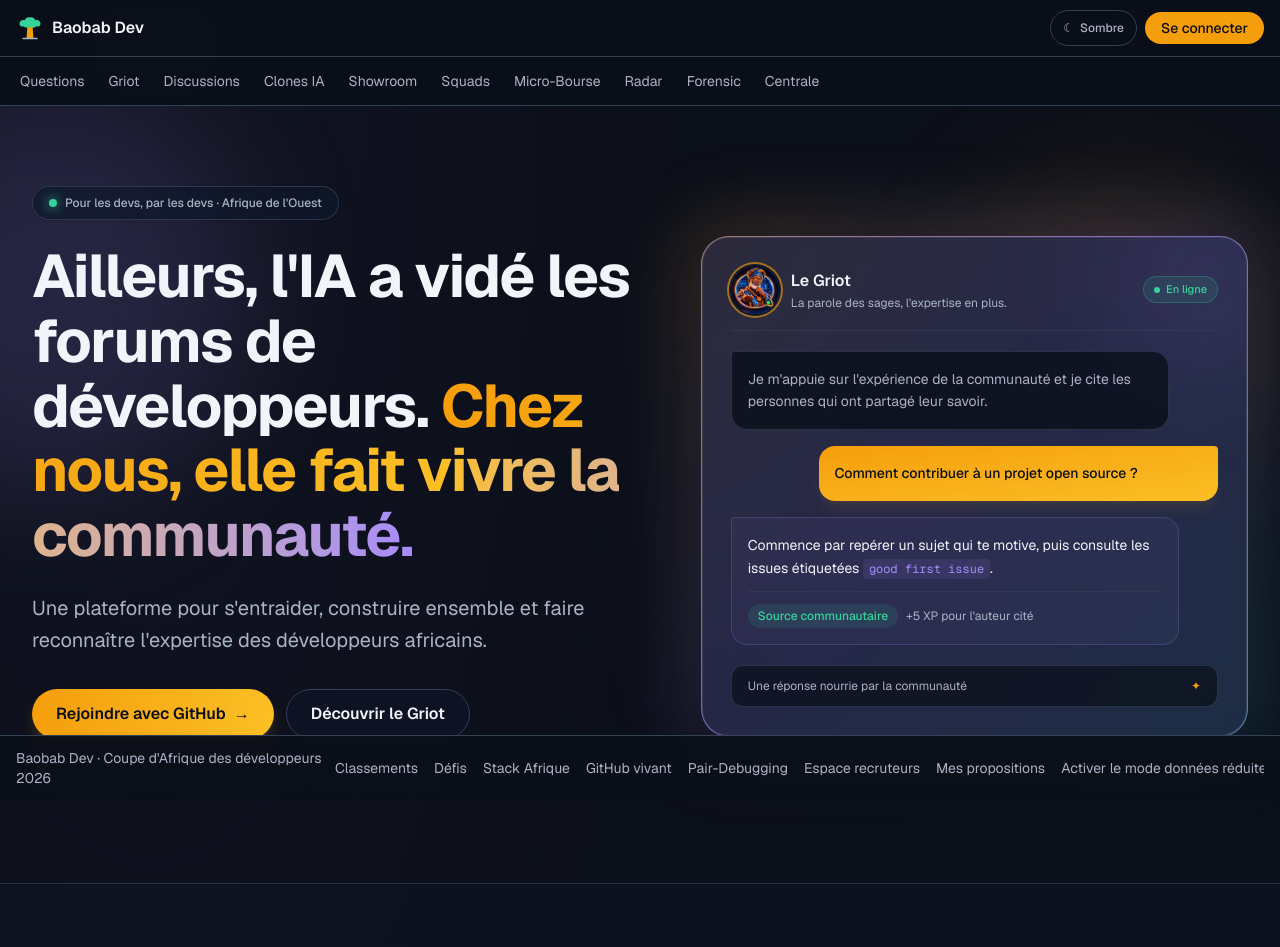
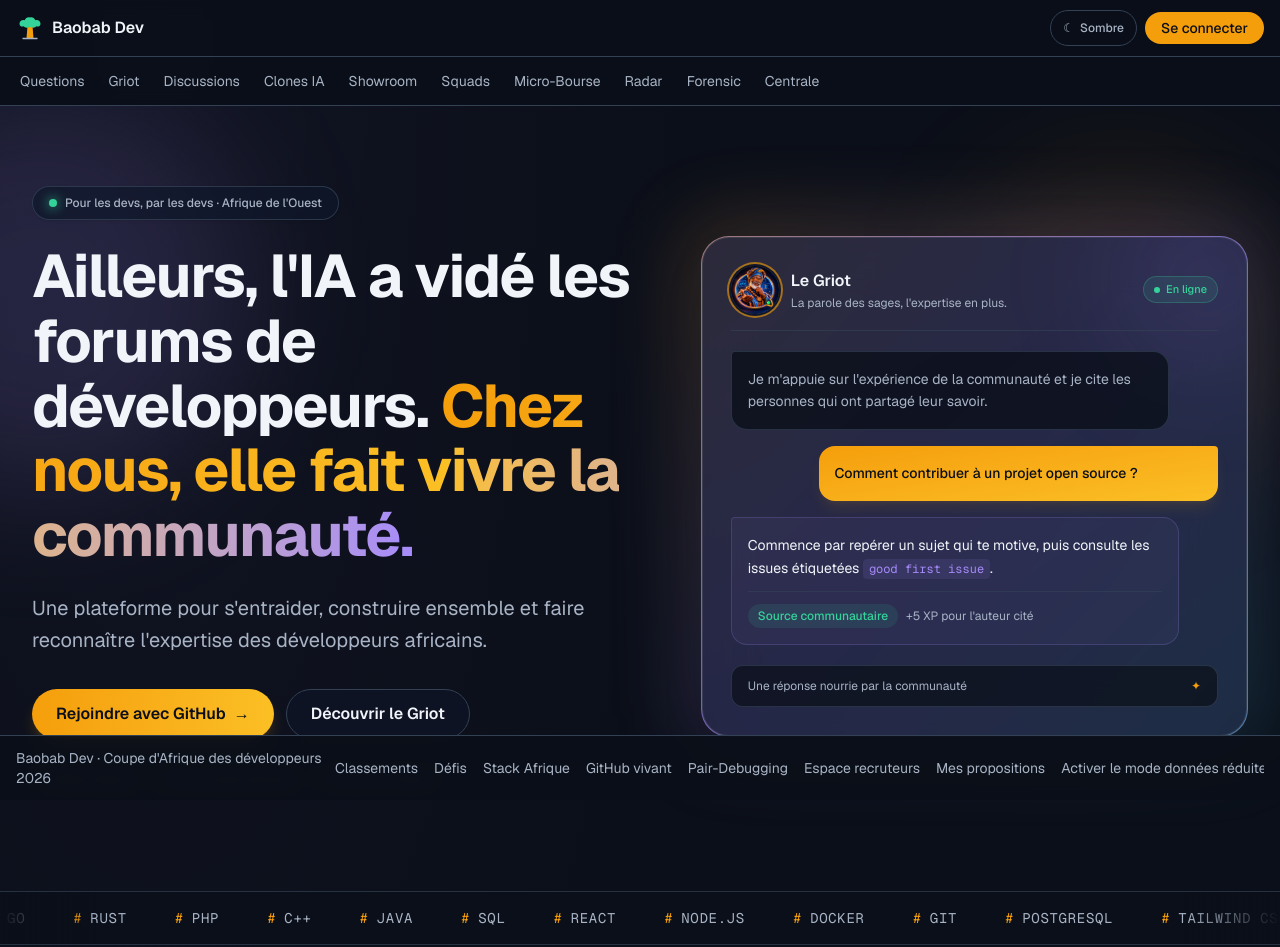
Before and after one commit to fri25/baobab-dev, a Next.js app: page / in a window 1280 px wide. Shown: the top 947 px of the page. Built offline with nearby package versions, Linux system fonts and the light colour scheme; no server answers.

Commit message:
feat: add technology marquee to landing page

```diff
--- /dev/null
+++ b/src/app/TechMarquee.tsx
@@ -0,0 +1,60 @@
+const TECH_STACK = [
+  "JavaScript",
+  "TypeScript",
+  "Python",
+  "Go",
+  "Rust",
+  "PHP",
+  "C++",
+  "Java",
+  "SQL",
+  "React",
+  "Node.js",
+  "Docker",
+  "Git",
+  "PostgreSQL",
+  "Tailwind CSS",
+  "GraphQL",
+];
+
+export function TechMarquee() {
+  return (
+    <section
+      aria-labelledby="tech-marquee-title"
+      className="relative my-2 overflow-hidden border-y border-border/70 bg-background py-4"
+    >
+      <h2 id="tech-marquee-title" className="sr-only">
+        Langages et technologies de la communauté
+      </h2>
+      <div
+        aria-hidden="true"
+        className="pointer-events-none absolute inset-y-0 left-0 z-10 w-12 bg-gradient-to-r from-background to-transparent sm:w-24"
+      />
+      <div
+        aria-hidden="true"
+        className="pointer-events-none absolute inset-y-0 right-0 z-10 w-12 bg-gradient-to-l from-background to-transparent sm:w-24"
+      />
+      <div className="animate-marquee">
+        {[0, 1].map((copy) => (
+          <ul
+            key={copy}
+            aria-hidden={copy === 1}
+            className="flex shrink-0 items-center gap-12 pr-12"
+          >
+            {TECH_STACK.map((tech) => (
+              <li
+                key={tech}
+                className="flex items-center gap-2 whitespace-nowrap font-mono text-xs tracking-wider text-muted uppercase transition-colors hover:text-primary sm:text-sm"
+              >
+                <span aria-hidden="true" className="text-primary">
+                  #
+                </span>
+                {tech}
+              </li>
+            ))}
+          </ul>
+        ))}
+      </div>
+    </section>
+  );
+}
--- a/src/app/globals.css
+++ b/src/app/globals.css
@@ -180,6 +180,26 @@ body:has(main[data-page="griot"]) > footer {
   animation: toast-in 180ms ease-out both;
 }
 
+@keyframes marquee {
+  0% {
+    transform: translateX(0%);
+  }
+  100% {
+    transform: translateX(-50%);
+  }
+}
+
+.animate-marquee {
+  display: flex;
+  width: max-content;
+  animation: marquee 25s linear infinite;
+}
+
+.animate-marquee:hover,
+.animate-marquee:focus-within {
+  animation-play-state: paused;
+}
+
 @keyframes landing-orb-drift {
   0%,
   100% {
@@ -218,6 +238,7 @@ body:has(main[data-page="griot"]) > footer {
   .griot-avatar-glow,
   .griot-thinking,
   .animate-toast-in,
+  .animate-marquee,
   .landing-orb,
   .landing-border {
     animation: none;
--- a/src/app/page.tsx
+++ b/src/app/page.tsx
@@ -1,6 +1,7 @@
 import Image from "next/image";
 import Link from "next/link";
 import { EcosystemCarousel } from "@/app/EcosystemCarousel";
+import { TechMarquee } from "@/app/TechMarquee";
 import { LEVELS } from "@/lib/levels";
 
 const LOOP = [
@@ -96,6 +97,8 @@ export default function Home() {
         </div>
       </section>
 
+      <TechMarquee />
+
       <section className="border-y border-border/70 bg-surface/35">
         <div className="mx-auto max-w-7xl px-4 py-16 sm:px-6 lg:px-8">
           <div className="max-w-2xl">
```
Also changed, not shown: 1 other file (tests, documents, lock files or other folders).
